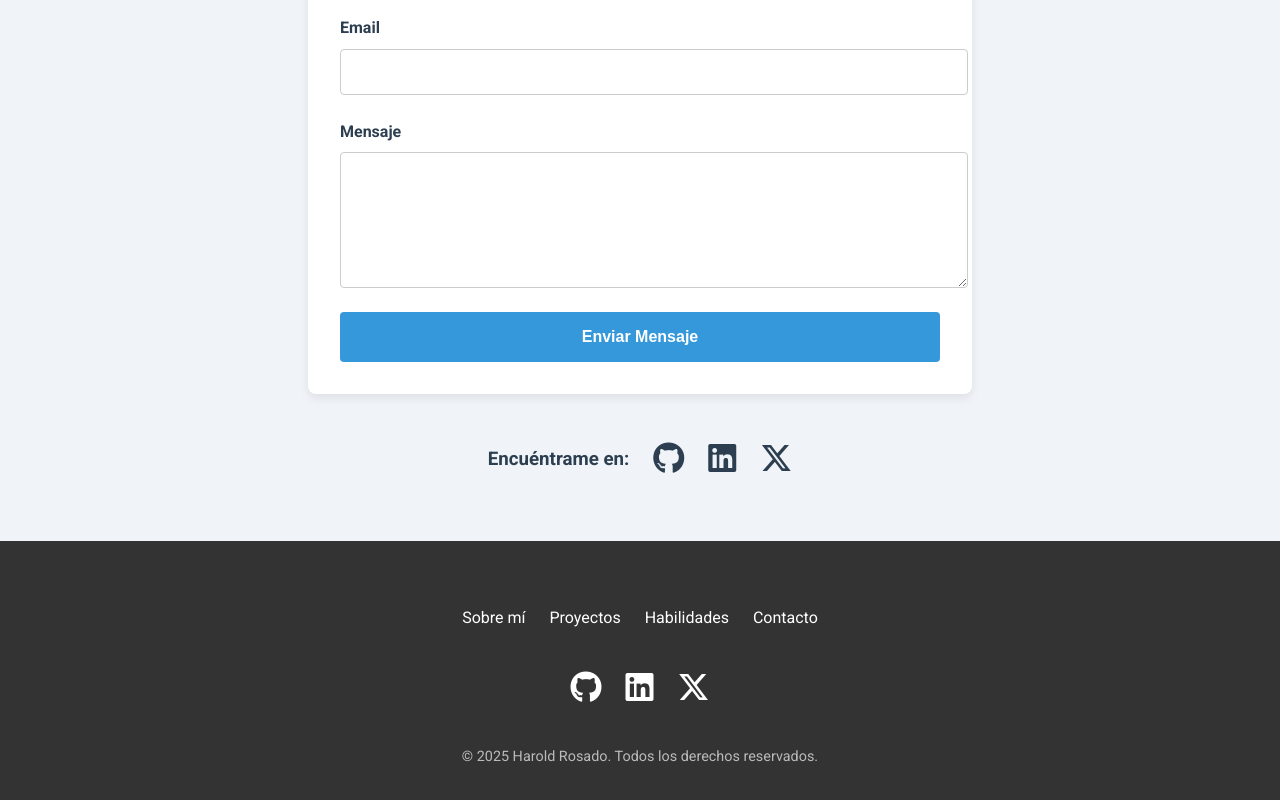
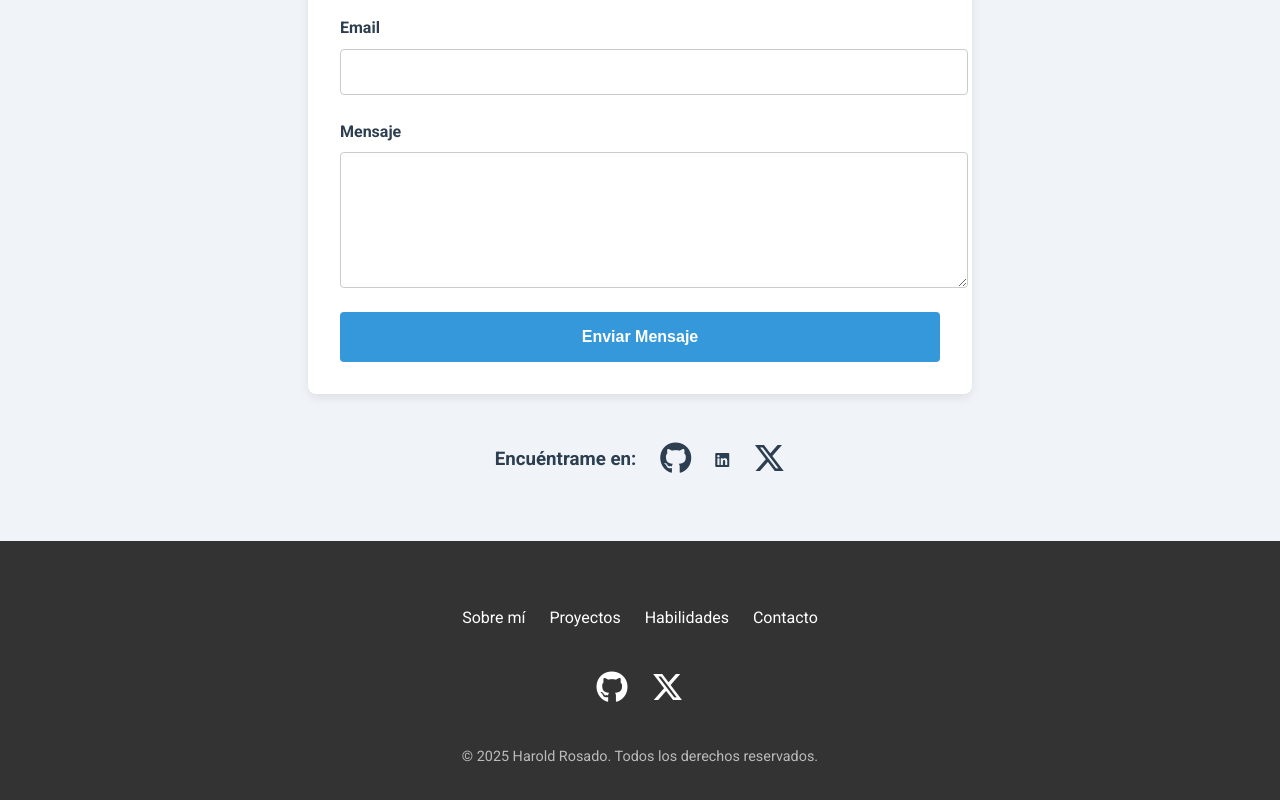
Before and after one commit to HaroldRosado/mi-portafolio, a plain HTML site: page index.html in a window 1280 px wide. Shown: the part 1861-2661 px from the top of the page. Drawn offline with Linux system fonts and the light colour scheme.

Commit message:
Actualizando redes Sociales

```diff
--- a/index.html
+++ b/index.html
@@ -159,13 +159,13 @@
 
             <div class="redes-sociales">
                 <h3>Encuéntrame en:</h3>
-                <a href="https://github.com/tu-usuario" target="_blank" class="social-icon">
+                <a href="https://github.com/HaroldRosado" target="_blank" class="social-icon">
                     <i class="fa-brands fa-github"></i>
                 </a>
-                <a href="https://linkedin.com/in/tu-usuario" target="_blank" class="social-icon">
+                <!-- <a href="https://linkedin.com/in/tu-usuario" target="_blank" class="social-icon"> -->
                     <i class="fa-brands fa-linkedin"></i>
                 </a>
-                <a href="https://twitter.com/tu-usuario" target="_blank" class="social-icon">
+                <a href="https://x.com/Hanrovar" target="_blank" class="social-icon">
                     <i class="fa-brands fa-x-twitter"></i>
                 </a>
             </div>
@@ -184,9 +184,9 @@
             </nav>
 
             <div class="redes-footer">
-                <a href="https://github.com/tu-usuario" target="_blank" class="social-icon"><i class="fa-brands fa-github"></i></a>
-                <a href="https://linkedin.com/in/tu-usuario" target="_blank" class="social-icon"><i class="fa-brands fa-linkedin"></i></a>
-                <a href="https://twitter.com/tu-usuario" target="_blank" class="social-icon"><i class="fa-brands fa-x-twitter"></i></a>
+                <a href="https://github.com/HaroldRosado" target="_blank" class="social-icon"><i class="fa-brands fa-github"></i></a>
+                <!-- <a href="https://linkedin.com/in/tu-usuario" target="_blank" class="social-icon"><i class="fa-brands fa-linkedin"></i></a> -->
+                <a href="https://x.com/Hanrovar" target="_blank" class="social-icon"><i class="fa-brands fa-x-twitter"></i></a>
             </div>
 
             <p class="copyright">&copy; 2025 Harold Rosado. Todos los derechos reservados.</p>
```
